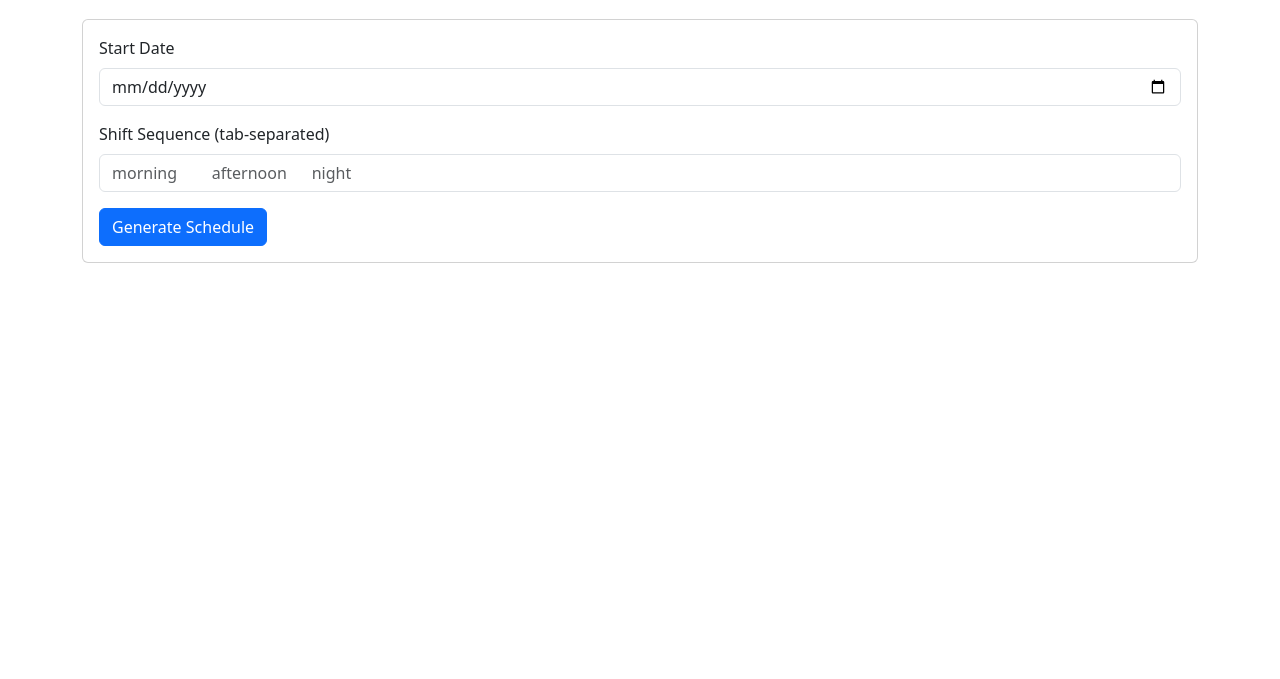
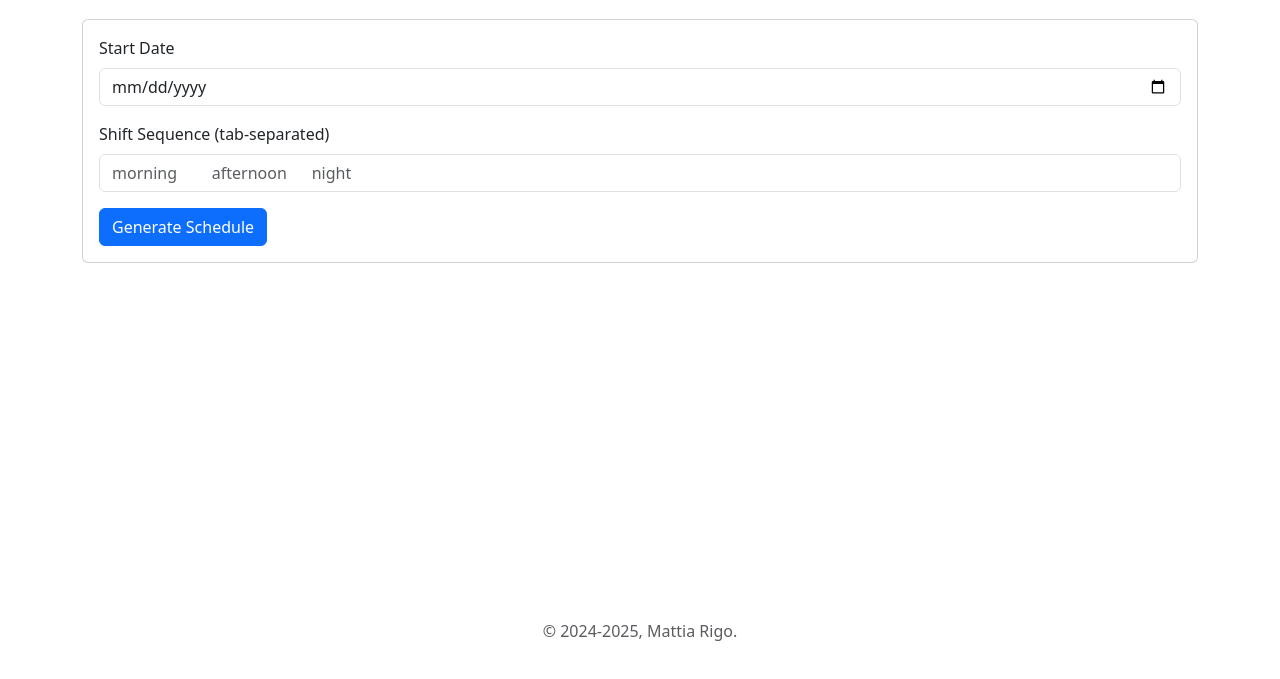
Before and after one commit to mattiarigo/shifts-to-csv, a plain HTML site: page index.html in a window 1280 px wide. Shown: the part 101-780 px from the top of the page. Drawn offline with nearby package versions, Linux system fonts and the light colour scheme.

Commit message:
footer adjust

```diff
--- a/index.html
+++ b/index.html
@@ -29,7 +29,7 @@
     </style>
 </head>
 
-<body>
+<body class="d-flex flex-column min-vh-100">
     <div class="container my-5">
         <h1 class="text-center mb-4">Shifts to CSV</h1>
 
@@ -69,6 +69,12 @@
             </table>
             <button id="download-btn" class="btn btn-success">Download Schedule</button>
         </div>
+    </div>
+
+    <div class="container mt-auto">
+        <footer class="py-3 my-4">
+            <p class="text-center text-body-secondary">&copy; 2024<script>new Date().getFullYear()>2010&&document.write("-"+new Date().getFullYear());</script>, Mattia Rigo.</p>
+        </footer>
     </div>
 
     <script>
```
